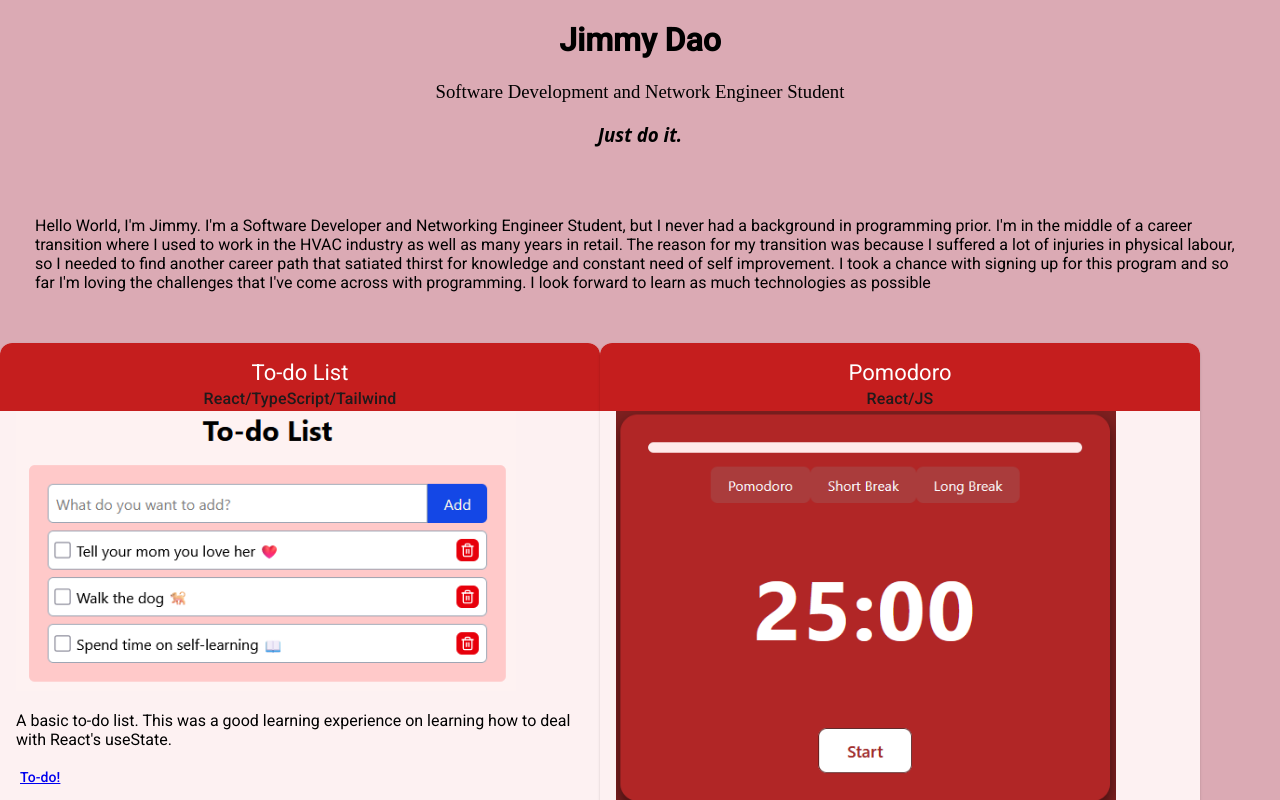
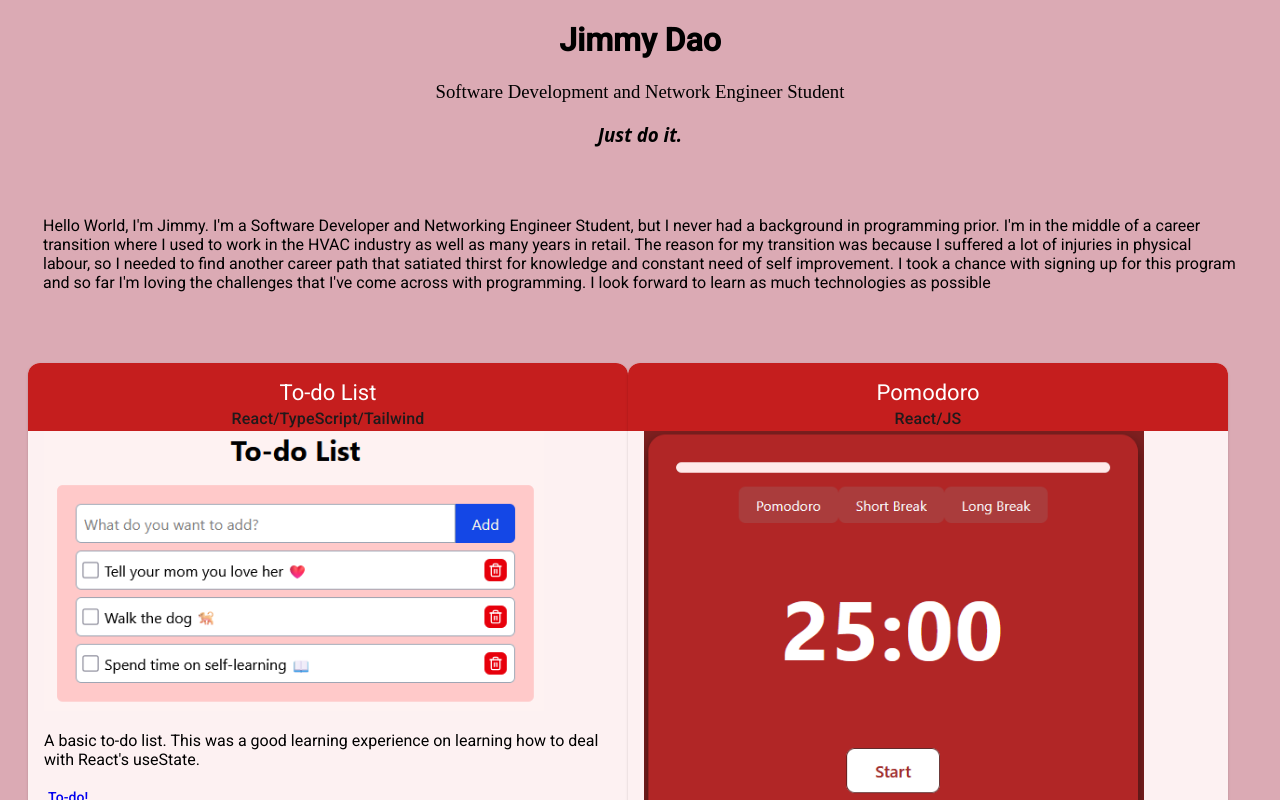
Before and after one commit to Daojim/portfolio-syst24444, an Angular app: page / in a window 1280 px wide. Shown: the top 800 px of the page. Built offline with nearby package versions, Linux system fonts and the light colour scheme.

Commit message:
Add styling to CardDiv

```diff
--- a/src/styles.css
+++ b/src/styles.css
@@ -5,7 +5,7 @@ body {
   height: 100%;
 }
 body {
-  margin: 0;
+  /* margin: 0; */
   font-family: Roboto, "Helvetica Neue", sans-serif;
   background-color: rgb(219, 170, 180);
 }
@@ -18,6 +18,8 @@ body {
   display: flex;
   flex-direction: row;
   flex-wrap: wrap;
+  padding: 20px;
+  margin: auto;
 }
 
 .matCardHeader {
```
